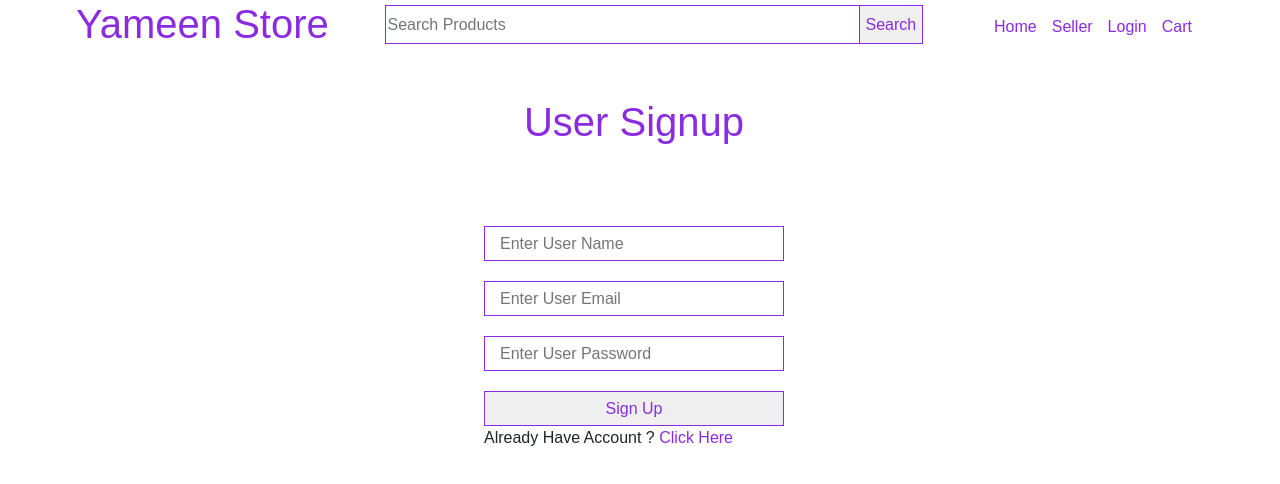
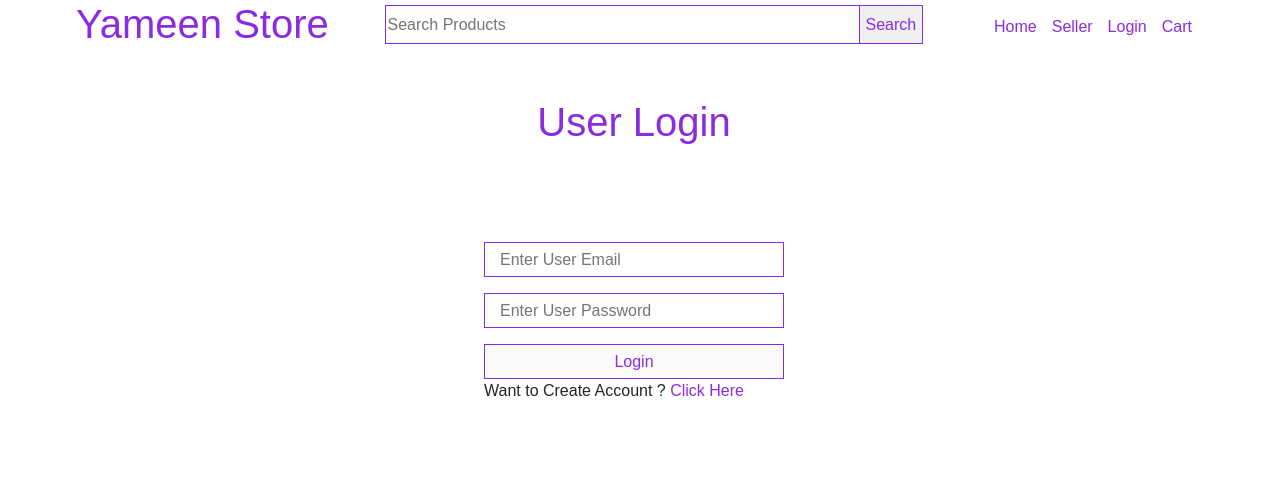
Before and after one commit to SafiullahOmar/YameenStore-E-Commerce-Angular-, an Angular app: page /user-auth in a window 1280 px wide. Shown: the top 484 px of the page. Built offline with nearby package versions, Linux system fonts and the light colour scheme.

Commit message:
login portion is completed for users

```diff
--- a/src/app/service/user.service.ts
+++ b/src/app/service/user.service.ts
@@ -1,13 +1,13 @@
 import { HttpClient } from '@angular/common/http';
-import { Injectable } from '@angular/core';
+import { EventEmitter, Injectable } from '@angular/core';
 import { Router } from '@angular/router';
-import { SignUp } from '../dataType';
+import { Login, SignUp } from '../dataType';
 
 @Injectable({
   providedIn: 'root'
 })
 export class UserService {
-
+  invalidUserAuth= new EventEmitter<boolean>(false);
   constructor(private http:HttpClient,private route:Router) { }
   userSignUp(user:SignUp){
     this.http.post(`http://localhost:3000/user`,user,{observe:'response'}).
@@ -25,4 +25,18 @@ export class UserService {
     }
   }
 
+  userLogin(data:Login){
+    this.http.get<SignUp[]>(`http://localhost:3000/users?email=${data.email}&password=${data.password}`,
+    {observe:'response'}
+    ).subscribe((result)=>{
+      if(result && result.body?.length){
+        localStorage.setItem('user',JSON.stringify(result.body[0]));
+        this.route.navigate(['/']);
+        this.invalidUserAuth.emit(false)
+      }else{
+        this.invalidUserAuth.emit(true)
+      }
+    })
+  }
+
 }
--- a/src/app/user-auth/user-auth.component.ts
+++ b/src/app/user-auth/user-auth.component.ts
@@ -1,5 +1,5 @@
-import { Component } from '@angular/core';
-import { SignUp } from '../dataType';
+import { Component, OnInit } from '@angular/core';
+import { Login, product, SignUp } from '../dataType';
 import { ProductService } from '../service/product.service';
 import { UserService } from '../service/user.service';
 
@@ -8,12 +8,66 @@ import { UserService } from '../service/user.service';
   templateUrl: './user-auth.component.html',
   styleUrls: ['./user-auth.component.css']
 })
-export class UserAuthComponent {
+export class UserAuthComponent implements OnInit {
+  showLogin:boolean=true
+  authError:string="";
   constructor(private user: UserService, private product:ProductService) {}
+
   ngOnInit(): void {
     this.user.userAuthReload();
   }
   signUp(data: SignUp) {
     this.user.userSignUp(data);
   }
+  login(data: Login) {
+    this.user.userLogin(data)
+    this.user.invalidUserAuth.subscribe((result)=>{
+      console.warn(result);
+      if(result){
+         this.authError="User not found"
+      }else{
+        this.localCartToRemoteCart();
+      }
+
+    })
+  }
+  openSignUp(){
+    this.showLogin=false
+  }
+  openLogin(){
+this.showLogin=true;
+  }
+
+  localCartToRemoteCart(){
+   let data = localStorage.getItem('localCart');
+   let user = localStorage.getItem('user');
+   let userId= user && JSON.parse(user).id;
+   if(data){
+    let cartDataList:product[]= JSON.parse(data);
+
+    cartDataList.forEach((product:product, index)=>{
+      let cartData:cart={
+        ...product,
+        productId:product.id,
+        userId
+      }
+      delete cartData.id;
+      setTimeout(() => {
+        this.product.addToCart(cartData).subscribe((result)=>{
+          if(result){
+            console.warn("data is stored in DB");
+          }
+        })
+      }, 500);
+      if(cartDataList.length===index+1){
+        localStorage.removeItem('localCart')
+      }
+    })
+   }
+
+   setTimeout(() => {
+    this.product.getCartList(userId)
+   }, 2000);
+
+  }
 }
```
